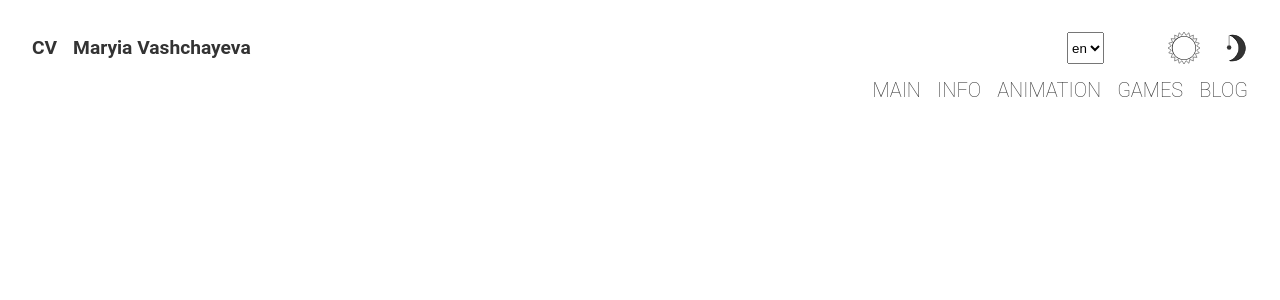
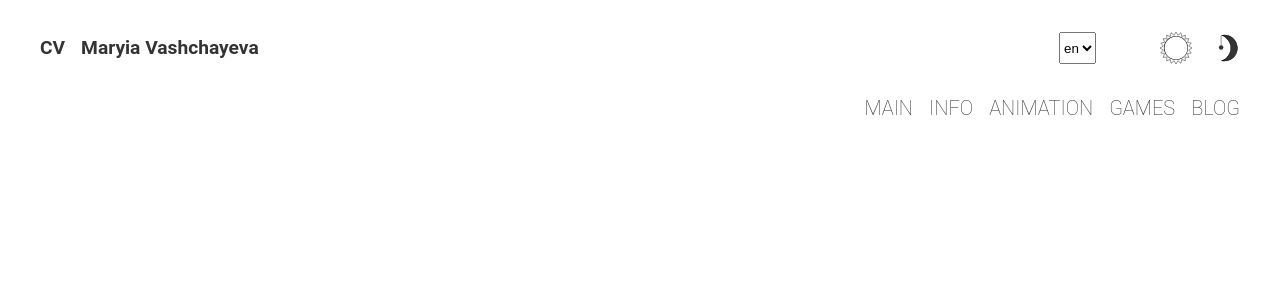
Before and after one commit to MaryAnzh/CV-React, a React (Create React App) app: page / in a window 1280 px wide. Shown: the top 300 px of the page. Built offline with nearby package versions, Linux system fonts and the light colour scheme; a web font is replaced by a local one.

Commit message:
fix: header style

```diff
--- a/src/components/common/burger/burger.tsx
+++ b/src/components/common/burger/burger.tsx
@@ -13,6 +13,7 @@ export const Burger = () => {
 
     return (
         <BurgerStyle
+            className='burger'
             open={open}
             onClick={onClick}>
             <BurgerLine></BurgerLine>
--- a/src/components/common/header/header.styled.ts
+++ b/src/components/common/header/header.styled.ts
@@ -13,7 +13,7 @@ export const HeaderWrap = styled.div`
     width: 100%;
     display: flex;
     flex-direction: column;
-    gap: 1rem;
+    gap: 2rem;
 `;
 
 export const HeaderTop = styled.div`
@@ -61,8 +61,6 @@ export const ThemeWrap = styled.div`
 
 export const NavWrap = styled.div`
   width: 100%;
-  position: absolute;
-  bottom: -120%;
   display: flex;
   justify-content: right;
 `;
--- a/src/components/common/header/header.tsx
+++ b/src/components/common/header/header.tsx
@@ -65,7 +65,7 @@ export const Header: React.FC<HeaderProps> = (props) => {
                         </ThemeWrap>
                     </SettingsSection>
                 </HeaderTop>
-                <NavWrap>
+                <NavWrap className='header__nav-wrap'>
                     <Nav />
                     <Burger />
                 </NavWrap>
--- a/src/themes/theme.interface.ts
+++ b/src/themes/theme.interface.ts
@@ -1,5 +1,5 @@
 export interface IThemeConst {
-    maxAppSize: number,
+    maxAppSize: string,
     black: string,
     white: string,
     iconSize: string,
--- a/src/themes/themeConstants.ts
+++ b/src/themes/themeConstants.ts
@@ -1,7 +1,7 @@
 import { IThemeConst } from "./theme.interface"
 
 export const themeConst: IThemeConst = {
-  maxAppSize: 1200,
+  maxAppSize: '1200px',
   black: '#333',
   white: '#ffffff',
   iconSize: '2rem',
```
Also changed, not shown: src/components/common/burger/burger.styled.ts (+4 -4 lines).
